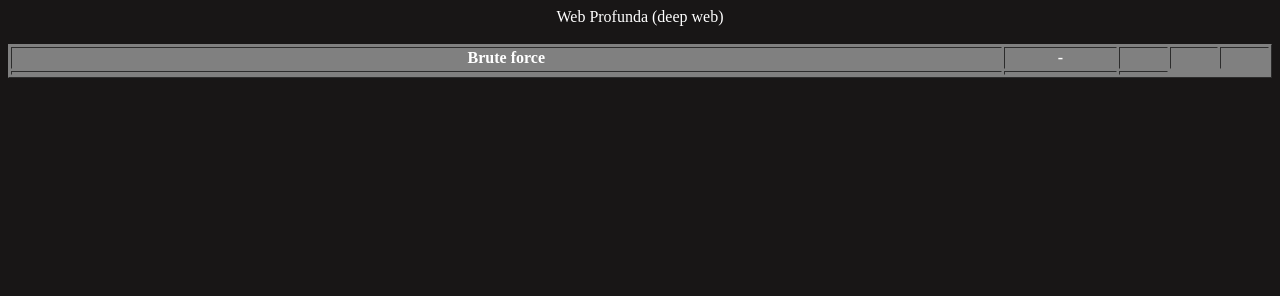
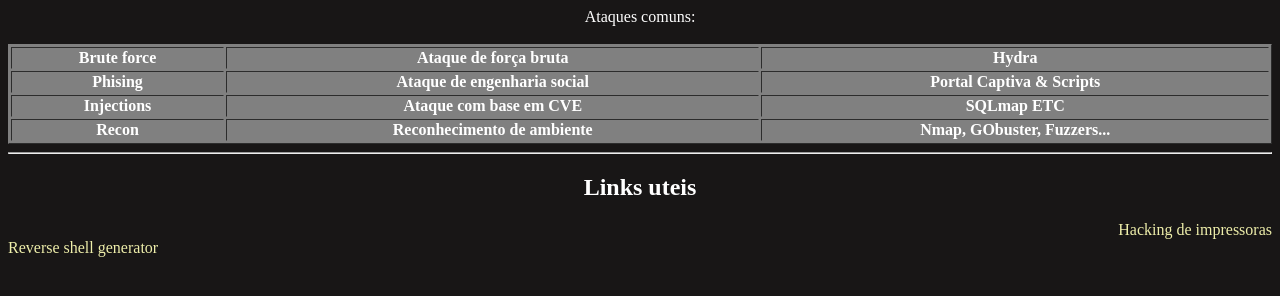
Before and after one commit to Thoffyy/htmlsite2, a plain HTML site: page pagina.html in a window 1280 px wide. Drawn offline with Linux system fonts and the light colour scheme.

Commit message:
atualização do dia.
Inseri hyperlinks finalizei a tabela e aprendi alguns elementos da tag <style>, ainda nao aprendi CSS...

```diff
--- a/pagina.html
+++ b/pagina.html
@@ -28,25 +28,61 @@
         background-color: grey;
     }
 </style>
+<style>
+    a
+    {
+       color: rgb(238, 238, 170);
+       text-decoration: none;
+    }
+</style>
 
-    <center>Web Profunda (deep web) </center> <br>
+    <center> Ataques comuns: </center> <br>
 
 <table border="1" width="100%" wheight="500px">
     <tr>
         <th>Brute force </th>
-        <th>-</th>
-        <th> </th>
-        <th> </th>
-        <th> </th>
+        <th> Ataque de força bruta </th>
+        <th> Hydra </th>
     </tr>
     <tr>
-<th>  </th>
-<th>  </th>
-<th>  </th>
+<th> Phising </th>
+<th> Ataque de engenharia social </th>
+<th> Portal Captiva & Scripts </th>
     </tr>
+<tr>
+    <th>Injections</th>
+    <th>Ataque com base em CVE</th>
+    <th>SQLmap ETC</th>
 
+</tr>
+<tr>
+    <th>Recon</th>
+    <th>Reconhecimento de ambiente</th>
+    <th> Nmap, GObuster, Fuzzers... </th>
+</tr>
 
 </table>
+<hr>
+<center><h2>Links uteis</h2></center>
 
+<div style="text-align:right;">
+    <a href="http://hacking-printers.net/wiki/index.php/Main_Page
+    Main Page">Hacking de impressoras</a>
+</div>
+
+<a href="https://www.revshells.com/">Reverse shell generator</a>
+
+<!--
+
+  _    _               _      _    _            __          __           _      _
+ | |  | |             | |    | |  | |           \ \        / /          | |    | |
+ | |__| |  __ _   ___ | | __ | |_ | |__    ___   \ \  /\  / /___   _ __ | |  __| |
+ |  __  | / _` | / __|| |/ / | __|| '_ \  / _ \   \ \/  \/ // _ \ | '__|| | / _` |
+ | |  | || (_| || (__ |   <  | |_ | | | ||  __/    \  /\  /| (_) || |   | || (_| |
+ |_|  |_| \__,_| \___||_|\_\  \__||_| |_| \___|     \/  \/  \___/ |_|   |_| \__,_|
+
+             Thoffy aqui...
+$./thoffy#6775
+-->
 </body>
 </html>
```
